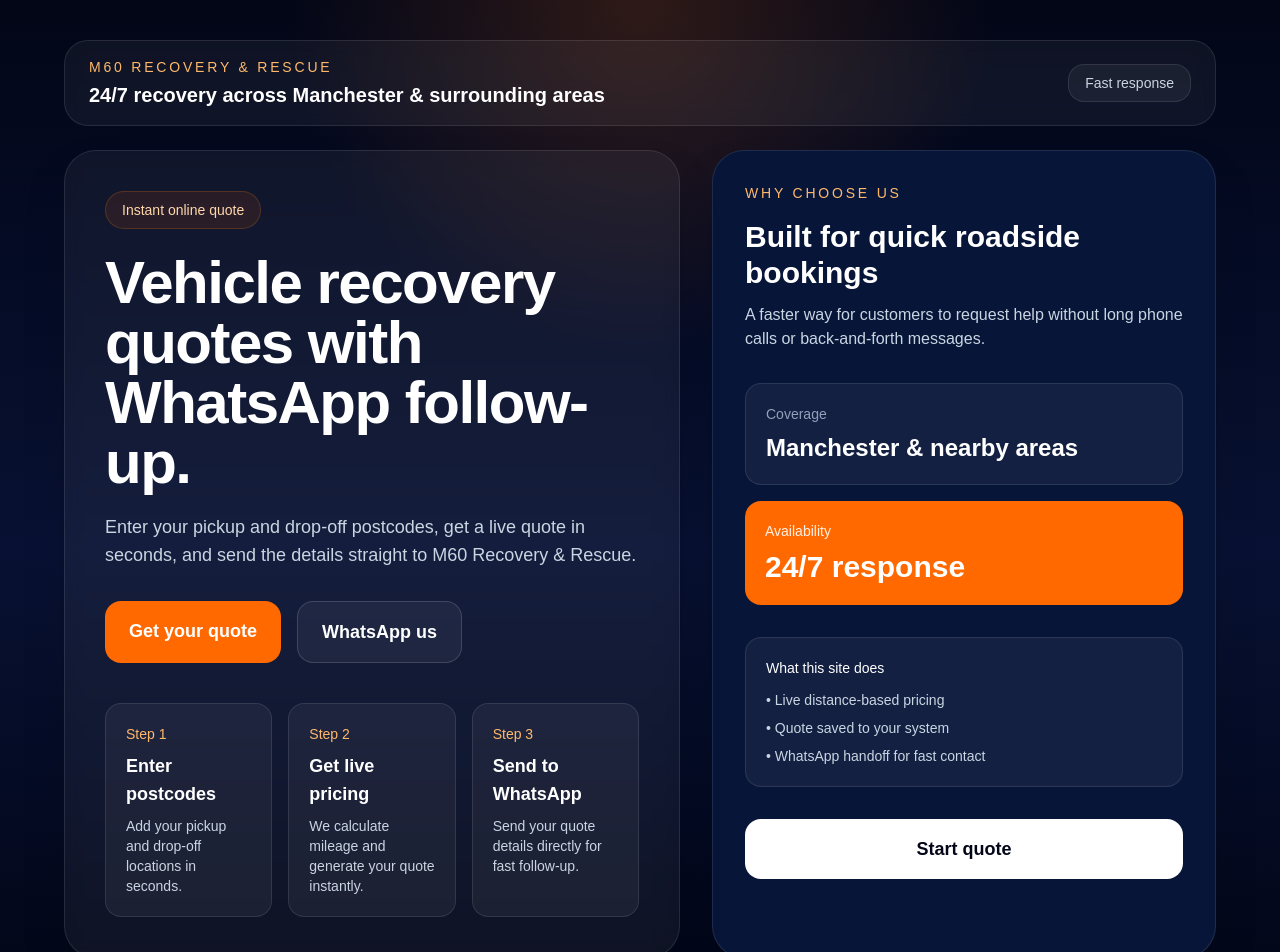
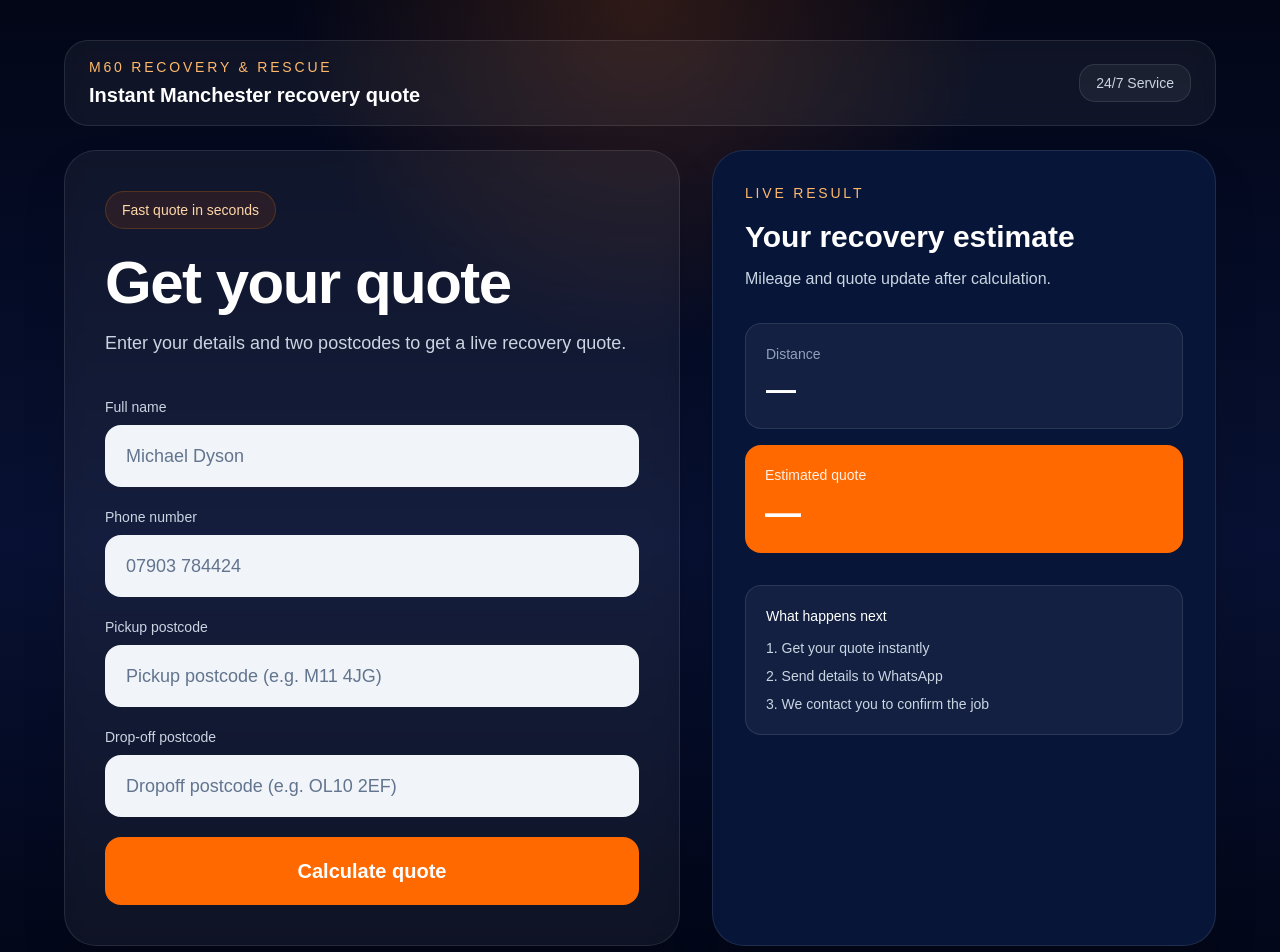
Before and after one commit to m60groupm60/m60-recovery-app, a Next.js app: page /quote in a window 1280 px wide. Shown: the top 952 px of the page. Built offline with nearby package versions, Linux system fonts and the light colour scheme.

Commit message:
Upgrade quote page to premium design

```diff
--- a/app/quote/page.tsx
+++ b/app/quote/page.tsx
@@ -1,6 +1,84 @@
-import Link from "next/link";
+"use client";
 
-export default function HomePage() {
+import { useState } from "react";
+
+export default function QuotePage() {
+  const [name, setName] = useState("");
+  const [phone, setPhone] = useState("");
+  const [pickup, setPickup] = useState("");
+  const [dropoff, setDropoff] = useState("");
+
+  const [distance, setDistance] = useState<number | null>(null);
+  const [quote, setQuote] = useState<number | null>(null);
+  const [loading, setLoading] = useState(false);
+
+  const ukPostcodeRegex =
+    /^([A-Z]{1,2}[0-9][0-9A-Z]?\s?[0-9][A-Z]{2})$/i;
+
+  const handleSubmit = async () => {
+    const pickupValue = pickup.trim().toUpperCase();
+    const dropoffValue = dropoff.trim().toUpperCase();
+
+    if (!pickupValue || !dropoffValue) {
+      alert("Please enter both pickup and dropoff postcodes");
+      return;
+    }
+
+    if (!ukPostcodeRegex.test(pickupValue)) {
+      alert("Please enter a valid UK pickup postcode");
+      return;
+    }
+
+    if (!ukPostcodeRegex.test(dropoffValue)) {
+      alert("Please enter a valid UK dropoff postcode");
+      return;
+    }
+
+    setLoading(true);
+    setDistance(null);
+    setQuote(null);
+
+    try {
+      const res = await fetch("/api/quote", {
+        method: "POST",
+        headers: {
+          "Content-Type": "application/json",
+        },
+        body: JSON.stringify({
+          customer_name: name,
+          customer_phone: phone,
+          pickup_address: pickupValue,
+          dropoff_address: dropoffValue,
+        }),
+      });
+
+      const data = await res.json();
+
+      if (data.error) {
+        alert(data.error);
+        setLoading(false);
+        return;
+      }
+
+      setDistance(data.distance);
+      setQuote(data.quote);
+    } catch {
+      alert("Something went wrong");
+    } finally {
+      setLoading(false);
+    }
+  };
+
+  const whatsappText = encodeURIComponent(
+    `Hello M60 Recovery & Rescue, I would like a quote.
+Name: ${name}
+Phone: ${phone}
+Pickup: ${pickup}
+Drop-off: ${dropoff}
+Distance: ${distance ?? ""}
+Quote: £${quote ?? ""}`
+  );
+
   return (
     <main className="min-h-screen bg-[radial-gradient(circle_at_top,rgba(249,115,22,0.18),transparent_30%),linear-gradient(180deg,#020617_0%,#081133_55%,#020617_100%)] px-6 py-10 text-white">
       <div className="mx-auto max-w-6xl">
@@ -10,117 +88,132 @@ export default function HomePage() {
               M60 Recovery & Rescue
             </p>
             <h2 className="mt-1 text-xl font-semibold">
-              24/7 recovery across Manchester & surrounding areas
+              Instant Manchester recovery quote
             </h2>
           </div>
           <div className="hidden rounded-2xl border border-white/10 bg-white/5 px-4 py-2 text-sm text-slate-300 md:block">
-            Fast response
+            24/7 Service
           </div>
         </div>
 
-        <section className="grid gap-8 lg:grid-cols-[1.1fr_0.9fr]">
-          <div className="rounded-[32px] border border-white/10 bg-white/5 p-8 shadow-2xl backdrop-blur md:p-10">
+        <div className="grid gap-8 lg:grid-cols-[1.1fr_0.9fr]">
+          <section className="rounded-[32px] border border-white/10 bg-white/5 p-8 shadow-2xl backdrop-blur md:p-10">
             <div className="inline-flex rounded-full border border-orange-400/20 bg-orange-500/10 px-4 py-2 text-sm text-orange-200">
-              Instant online quote
+              Fast quote in seconds
             </div>
 
-            <h1 className="mt-6 max-w-4xl text-5xl font-semibold tracking-tight md:text-6xl">
-              Vehicle recovery quotes with WhatsApp follow-up.
+            <h1 className="mt-6 text-5xl font-semibold tracking-tight md:text-6xl">
+              Get your quote
             </h1>
-
-            <p className="mt-5 max-w-2xl text-lg text-slate-300">
-              Enter your pickup and drop-off postcodes, get a live quote in
-              seconds, and send the details straight to M60 Recovery & Rescue.
+            <p className="mt-4 max-w-2xl text-lg text-slate-300">
+              Enter your details and two postcodes to get a live recovery quote.
             </p>
 
-            <div className="mt-8 flex flex-wrap gap-4">
-              <Link
-                href="/quote"
-                className="rounded-2xl bg-orange-500 px-6 py-4 text-lg font-semibold text-white transition hover:bg-orange-400"
-              >
-                Get your quote
-              </Link>
-
-              <a
-                href="https://wa.me/447908831617"
-                target="_blank"
-                rel="noreferrer"
-                className="rounded-2xl border border-white/15 bg-white/5 px-6 py-4 text-lg font-semibold text-white transition hover:bg-white/10"
-              >
-                WhatsApp us
-              </a>
-            </div>
-
-            <div className="mt-10 grid gap-4 md:grid-cols-3">
-              <div className="rounded-2xl border border-white/10 bg-white/5 p-5">
-                <p className="text-sm text-orange-300">Step 1</p>
-                <h3 className="mt-2 text-lg font-semibold">Enter postcodes</h3>
-                <p className="mt-2 text-sm text-slate-300">
-                  Add your pickup and drop-off locations in seconds.
-                </p>
+            <div className="mt-10 space-y-5">
+              <div>
+                <label className="mb-2 block text-sm font-medium text-slate-300">
+                  Full name
+                </label>
+                <input
+                  className="w-full rounded-2xl border border-white/10 bg-slate-100 px-5 py-4 text-lg text-slate-950 placeholder:text-slate-500 outline-none transition focus:border-orange-400"
+                  placeholder="Michael Dyson"
+                  value={name}
+                  onChange={(e) => setName(e.target.value)}
+                />
               </div>
 
-              <div className="rounded-2xl border border-white/10 bg-white/5 p-5">
-                <p className="text-sm text-orange-300">Step 2</p>
-                <h3 className="mt-2 text-lg font-semibold">Get live pricing</h3>
-                <p className="mt-2 text-sm text-slate-300">
-                  We calculate mileage and generate your quote instantly.
-                </p>
+              <div>
+                <label className="mb-2 block text-sm font-medium text-slate-300">
+                  Phone number
+                </label>
+                <input
+                  className="w-full rounded-2xl border border-white/10 bg-slate-100 px-5 py-4 text-lg text-slate-950 placeholder:text-slate-500 outline-none transition focus:border-orange-400"
+                  placeholder="07903 784424"
+                  value={phone}
+                  onChange={(e) => setPhone(e.target.value)}
+                />
               </div>
 
-              <div className="rounded-2xl border border-white/10 bg-white/5 p-5">
-                <p className="text-sm text-orange-300">Step 3</p>
-                <h3 className="mt-2 text-lg font-semibold">Send to WhatsApp</h3>
-                <p className="mt-2 text-sm text-slate-300">
-                  Send your quote details directly for fast follow-up.
-                </p>
+              <div>
+                <label className="mb-2 block text-sm font-medium text-slate-300">
+                  Pickup postcode
+                </label>
+                <input
+                  className="w-full rounded-2xl border border-white/10 bg-slate-100 px-5 py-4 text-lg text-slate-950 placeholder:text-slate-500 outline-none transition focus:border-orange-400"
+                  placeholder="Pickup postcode (e.g. M11 4JG)"
+                  value={pickup}
+                  onChange={(e) => setPickup(e.target.value)}
+                />
               </div>
+
+              <div>
+                <label className="mb-2 block text-sm font-medium text-slate-300">
+                  Drop-off postcode
+                </label>
+                <input
+                  className="w-full rounded-2xl border border-white/10 bg-slate-100 px-5 py-4 text-lg text-slate-950 placeholder:text-slate-500 outline-none transition focus:border-orange-400"
+                  placeholder="Dropoff postcode (e.g. OL10 2EF)"
+                  value={dropoff}
+                  onChange={(e) => setDropoff(e.target.value)}
+                />
+              </div>
+
+              <button
+                onClick={handleSubmit}
+                disabled={loading}
+                className="w-full rounded-2xl bg-orange-500 px-6 py-5 text-xl font-semibold text-white transition hover:bg-orange-400 disabled:cursor-not-allowed disabled:opacity-50"
+              >
+                {loading ? "Calculating..." : "Calculate quote"}
+              </button>
             </div>
-          </div>
+          </section>
 
           <aside className="rounded-[32px] border border-white/10 bg-[#071538] p-8 shadow-2xl">
             <p className="text-sm uppercase tracking-[0.2em] text-orange-300">
-              Why choose us
+              Live result
             </p>
-            <h3 className="mt-4 text-3xl font-semibold">
-              Built for quick roadside bookings
-            </h3>
+            <h3 className="mt-4 text-3xl font-semibold">Your recovery estimate</h3>
             <p className="mt-3 text-slate-300">
-              A faster way for customers to request help without long phone
-              calls or back-and-forth messages.
+              Mileage and quote update after calculation.
             </p>
 
             <div className="mt-8 space-y-4">
               <div className="rounded-2xl border border-white/10 bg-white/5 p-5">
-                <p className="text-sm text-slate-400">Coverage</p>
-                <p className="mt-2 text-2xl font-semibold">
-                  Manchester & nearby areas
+                <p className="text-sm text-slate-400">Distance</p>
+                <p className="mt-2 text-3xl font-semibold">
+                  {distance !== null ? `${distance} miles` : "—"}
                 </p>
               </div>
 
               <div className="rounded-2xl bg-orange-500 p-5 text-white">
-                <p className="text-sm opacity-90">Availability</p>
-                <p className="mt-2 text-3xl font-semibold">24/7 response</p>
+                <p className="text-sm opacity-90">Estimated quote</p>
+                <p className="mt-2 text-4xl font-semibold">
+                  {quote !== null ? `£${quote}` : "—"}
+                </p>
               </div>
             </div>
 
             <div className="mt-8 rounded-2xl border border-white/10 bg-white/5 p-5 text-sm text-slate-300">
-              <p className="font-medium text-white">What this site does</p>
+              <p className="font-medium text-white">What happens next</p>
               <div className="mt-3 space-y-2">
-                <p>• Live distance-based pricing</p>
-                <p>• Quote saved to your system</p>
-                <p>• WhatsApp handoff for fast contact</p>
+                <p>1. Get your quote instantly</p>
+                <p>2. Send details to WhatsApp</p>
+                <p>3. We contact you to confirm the job</p>
               </div>
             </div>
 
-            <Link
-              href="/quote"
-              className="mt-8 inline-flex w-full items-center justify-center rounded-2xl bg-white px-6 py-4 text-lg font-semibold text-slate-950 transition hover:bg-slate-200"
-            >
-              Start quote
-            </Link>
+            {distance !== null && quote !== null && (
+              <a
+                href={`https://wa.me/447908831617?text=${whatsappText}`}
+                target="_blank"
+                rel="noreferrer"
+                className="mt-8 inline-flex w-full items-center justify-center rounded-2xl bg-white px-6 py-4 text-lg font-semibold text-slate-950 transition hover:bg-slate-200"
+              >
+                Send to WhatsApp
+              </a>
+            )}
           </aside>
-        </section>
+        </div>
       </div>
     </main>
   );
```
